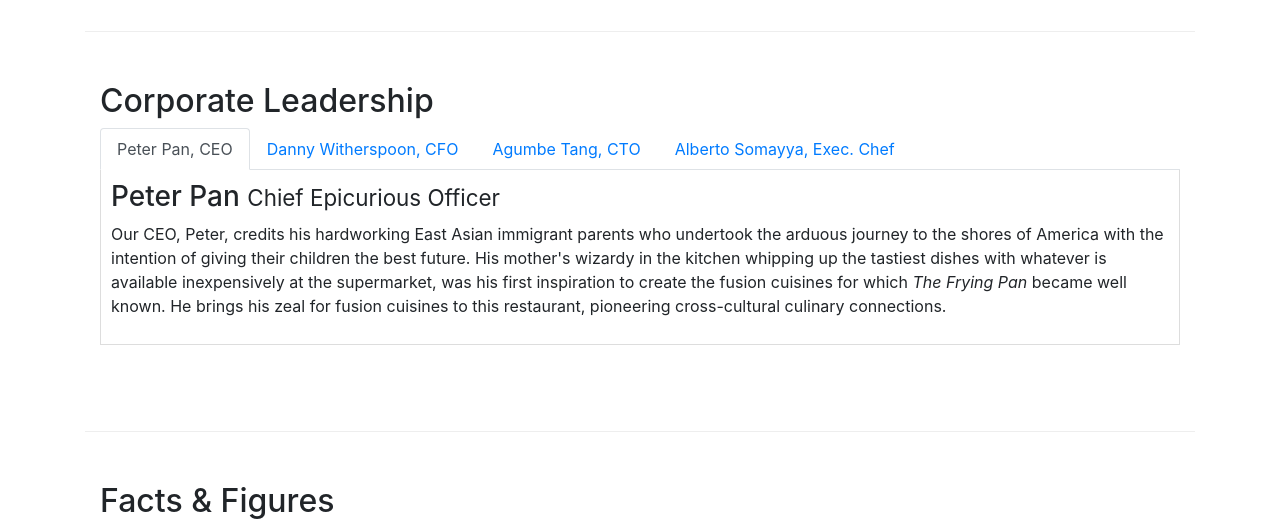
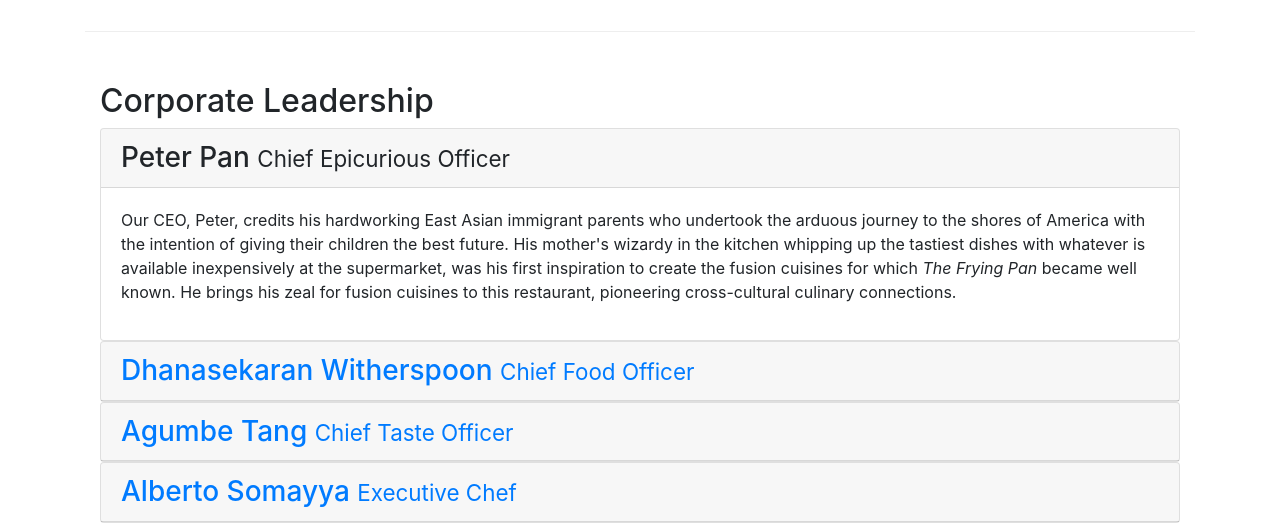
Before and after one commit to ronaldbaruelo/Restorante-coursera, a website: page aboutus.html in a window 1280 px wide. Shown: the part 940-1467 px from the top of the page. Drawn offline with nearby package versions, Linux system fonts and the light colour scheme.

Commit message:
Accordion

```diff
--- a/aboutus.html
+++ b/aboutus.html
@@ -102,7 +102,70 @@
         <div class="row row-content">
             <div class="col-12">
                 <h2>Corporate Leadership</h2>
-                <ul class="nav nav-tabs">
+
+                <div id="accordion">
+                    <div class="card">
+                        <div class="card-header" role="tab" id="peterhead">
+                        <h3 class="mb-0">
+                            <a data-toggle="collapse" data-target="#peter">
+                            Peter Pan <small>Chief Epicurious Officer</small>
+                            </a>
+                        </h3>
+                        </div>
+                        <div class="collapse show" id="peter" data-parent="#accordion">
+                            <div class="card-body">
+                                <p class="d-none d-sm-block">Our CEO, Peter, credits his hardworking East Asian immigrant parents who undertook the arduous journey to the shores of America with the intention of giving their children the best future. His mother's wizardy in the kitchen whipping up the tastiest dishes with whatever is available inexpensively at the supermarket, was his first inspiration to create the fusion cuisines for which <em>The Frying Pan</em> became well known. He brings his zeal for fusion cuisines to this restaurant, pioneering cross-cultural culinary connections.</p>
+                            </p>
+                            </div>
+                        </div>
+                    </div>
+                    <div class="card">
+                        <div class="card-header" role="tab" id="dannyhead">
+                        <h3 class="mb-0">
+                            <a class="collapsed" data-toggle="collapse" data-target="#danny">
+                            Dhanasekaran Witherspoon <small>Chief Food Officer</small>
+                            </a>
+                        </h3>
+                    </div>
+                    <div class="collapse" id="danny" data-parent="#accordion">
+                        <div class="card-body">
+                            <p class="d-none d-sm-block">Our CFO, Danny, as he is affectionately referred to by his colleagues, comes from a long established family tradition in farming and produce. His experiences growing up on a farm in the Australian outback gave him great appreciation for varieties of food sources. As he puts it in his own words, <em>Everything that runs, wins, and everything that stays, pays!</em></p>
+                        </em></p>
+                        </div>
+                    </div>
+                </div>
+                <div class="card">
+                        <div class="card-header" role="tab" id="agumbehead">
+                        <h3 class="mb-0">
+                            <a class="collapsed" data-toggle="collapse" data-target="#agumbe">
+                            Agumbe Tang <small>Chief Taste Officer</small>
+                            </a>
+                        </h3>
+                    </div>
+                    <div class="collapse" id="agumbe" data-parent="#accordion">
+                        <div class="card-body">
+                            <p class="d-none d-sm-block">Blessed with the most discerning gustatory sense, Agumbe, our CTO, personally ensures that every dish that we serve meets his exacting tastes. Our chefs dread the tongue lashing that ensues if their dish does not meet his exacting standards. He lives by his motto, <em>You click only if you survive my lick.</em></p>
+                        </p>
+                        </div>
+                    </div>
+                </div>
+                <div class="card">
+                        <div class="card-header" role="tab" id="albertohead">
+                        <h3 class="mb-0">
+                            <a class="collapsed" data-toggle="collapse" data-target="#alberto">
+                            Alberto Somayya <small>Executive Chef</small>
+                            </a>
+                        </h3>
+                    </div>
+                    <div class="collapse" id="alberto" data-parent="#accordion">
+                        <div class="card-body">
+                            <p class="d-none d-sm-block">Award winning three-star Michelin chef with wide International experience having worked closely with whos-who in the culinary world, he specializes in creating mouthwatering Indo-Italian fusion experiences. He says, <em>Put together the cuisines from the two craziest cultures, and you get a winning hit! Amma Mia!</em></p>
+                        </em></p>
+                        </div>
+                    </div>
+                </div>
+                </div>
+                <!-- <ul class="nav nav-tabs">
                     <li class="nav-item">
                       <a class="nav-link active" href="#peter"
                         role="tab" data-toggle="tab">Peter Pan, CEO</a>
@@ -140,7 +203,7 @@
                 </div>
 
             </div>
-       </div>
+       </div> -->
 
        <div class="row row-content">
         <div class="col-12 col-sm-9">
```
